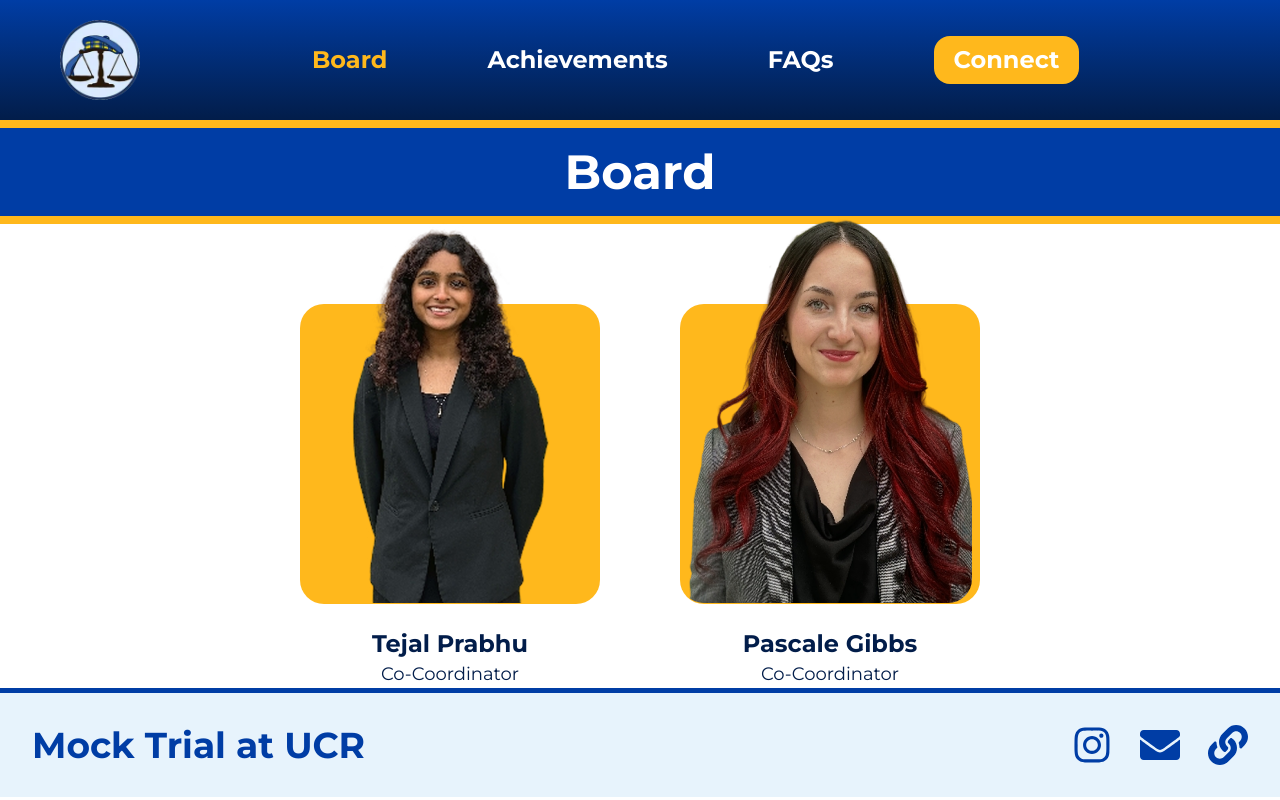
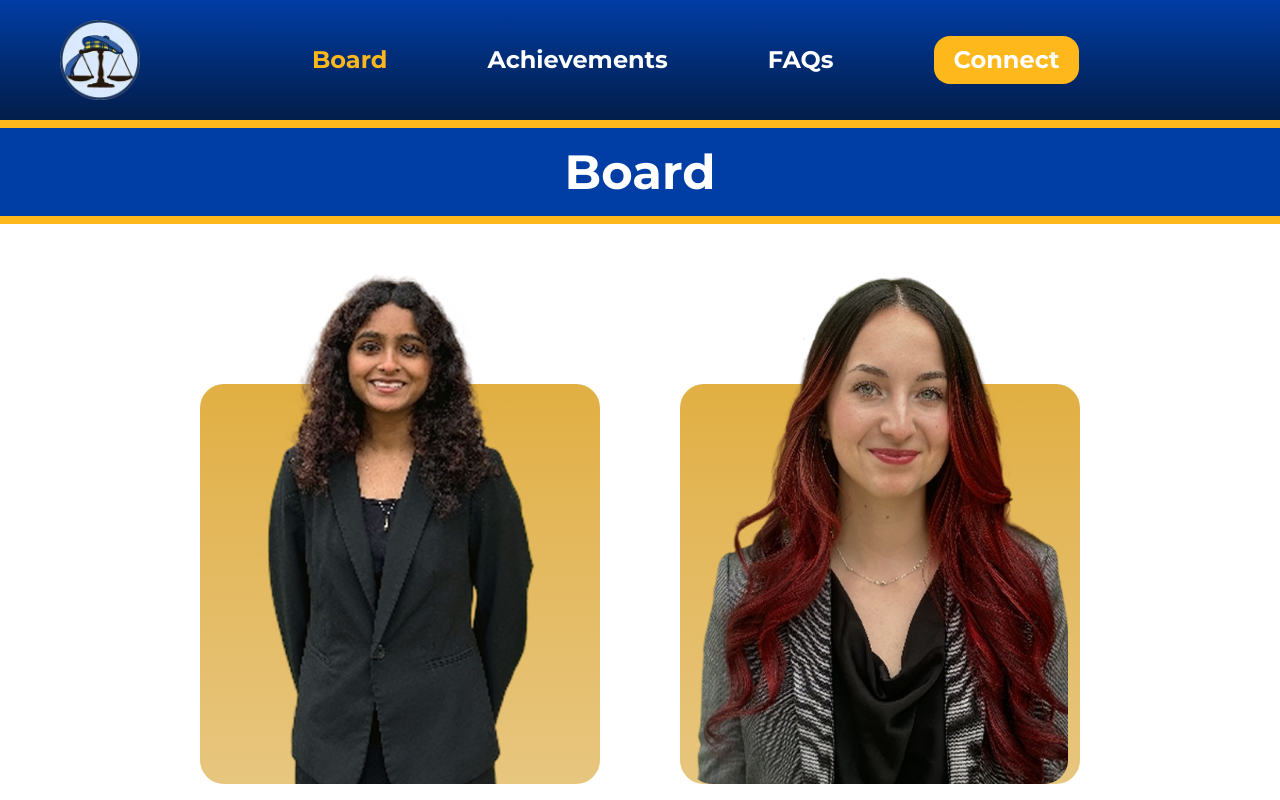
Before and after one commit to acm-ucr/mock-trial-website, a Next.js app: page /board in a window 1280 px wide. Shown: the top 800 px of the page. Built offline with nearby package versions, Linux system fonts and the light colour scheme.

Commit message:
Changed color, font size, and sizing of members.

```diff
--- a/src/components/Board/BoardSecondRow.tsx
+++ b/src/components/Board/BoardSecondRow.tsx
@@ -4,37 +4,39 @@ import pascaleProfilePicture from "@/public/board/pascale_gibbs.webp";
 
 const BoardSecondRow = () => {
   return (
-    <div className="flex flex-col justify-center gap-20 md:flex-row">
-      <div className="pt-20 text-center">
-        <div className="bg-mocktrial-yellow relative inset-0 mx-auto h-[300px] w-[300px] rounded-3xl">
-          <div className="absolute z-10 -mt-28">
+    <div className="flex flex-col justify-center gap-20 py-40 md:flex-row">
+      <div className="text-center">
+        <div className="relative mx-auto h-100 w-100">
+          <div className="absolute inset-0 rounded-3xl bg-linear-to-t from-[#E7C67E] to-[#E1AF42]"></div>
+          <div className="absolute -top-40 right-0 left-0 z-10">
             <Image
               src={tejalProfilePicture}
               alt="Tejal Prabhu"
-              className="h-full w-full rounded-3xl object-cover"
+              className="h-140 w-full rounded-3xl object-cover"
             />
           </div>
         </div>
-        <p className="text-mocktrial-darkblue mt-6 text-2xl font-bold">
+        <p className="text-mocktrial-darkblue mt-6 text-3xl font-bold">
           Tejal Prabhu
         </p>
-        <p className="text-mocktrial-darkblue text-lg">Co-Coordinator</p>
+        <p className="text-mocktrial-darkblue text-2xl">Co-Coordinator</p>
       </div>
 
-      <div className="pt-20 text-center">
-        <div className="bg-mocktrial-yellow relative inset-0 mx-auto h-[300px] w-[300px] rounded-3xl">
-          <div className="absolute z-10 -mt-31 mr-2">
+      <div className="text-center">
+        <div className="relative mx-auto h-100 w-100">
+          <div className="absolute inset-0 rounded-3xl bg-linear-to-t from-[#E7C67E] to-[#E1AF42]"></div>
+          <div className="absolute -top-40 right-0 left-2 z-10">
             <Image
               src={pascaleProfilePicture}
               alt="Pascale Gibbs"
-              className="h-full w-full rounded-3xl object-cover"
+              className="h-140 w-95 rounded-3xl object-cover"
             />
           </div>
         </div>
-        <p className="text-mocktrial-darkblue mt-6 text-2xl font-bold">
+        <p className="text-mocktrial-darkblue mt-6 text-3xl font-bold">
           Pascale Gibbs
         </p>
-        <p className="text-mocktrial-darkblue text-lg">Co-Coordinator</p>
+        <p className="text-mocktrial-darkblue text-2xl">Co-Coordinator</p>
       </div>
     </div>
   );
```
